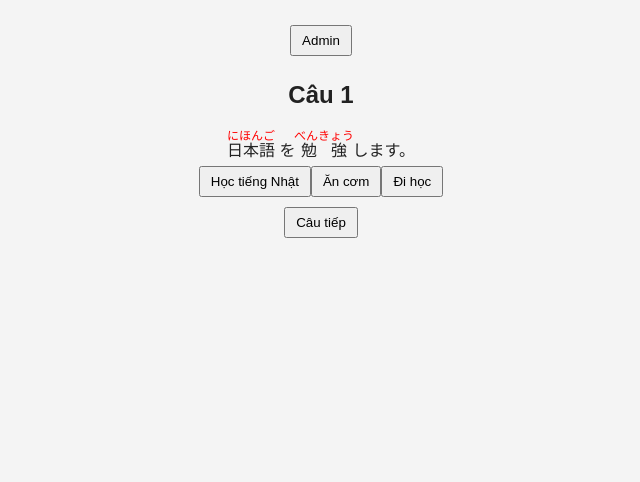
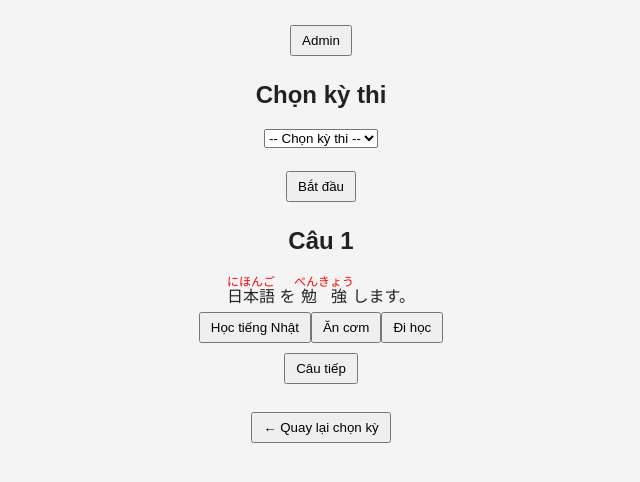
Before and after one commit to jestty/quiz-app, a plain HTML site: page index.html in a window 1280 px wide. Shown: the whole page, without its empty margins (319-959 px from the left). Drawn offline with Linux system fonts and the light colour scheme.

Commit message:
Add exam selection feature to index.html

```diff
--- a/index.html
+++ b/index.html
@@ -10,14 +10,36 @@
     <link rel="stylesheet" href="style.css" />
   </head>
   <body>
+    <!-- ADMIN BUTTON -->
     <button onclick="openAdmin()">Admin</button>
+    <!-- EXAM SELECT -->
+    <div id="examSelect">
+      <h2>Chọn kỳ thi</h2>
+      <select id="examDropdown" title="Chọn kỳ thi">
+        <option value="">-- Chọn kỳ thi --</option>
+        <option value="33">Kỳ 33</option>
+        <option value="34">Kỳ 34</option>
+        <option value="35">Kỳ 35</option>
+        <option value="36">Kỳ 36</option>
+        <option value="37">Kỳ 37</option>
+        <option value="38">Kỳ 38</option>
+      </select>
+      <br /><br />
+      <button onclick="startExam()">Bắt đầu</button>
+    </div>
+    <!-- USER AREA -->
+    <div id="quizContainer" class="hidden">
+      <h2 id="questionTitle"></h2>
 
-    <!-- USER AREA -->
-    <div id="quizContainer">
-      <h2 id="questionTitle"></h2>
       <div id="questionContent"></div>
+
       <div id="optionsContainer"></div>
+
       <button onclick="nextQuestion()">Câu tiếp</button>
+
+      <br /><br />
+
+      <button onclick="backToExam()">← Quay lại chọn kỳ</button>
     </div>
 
     <!-- ADMIN AREA -->
```
